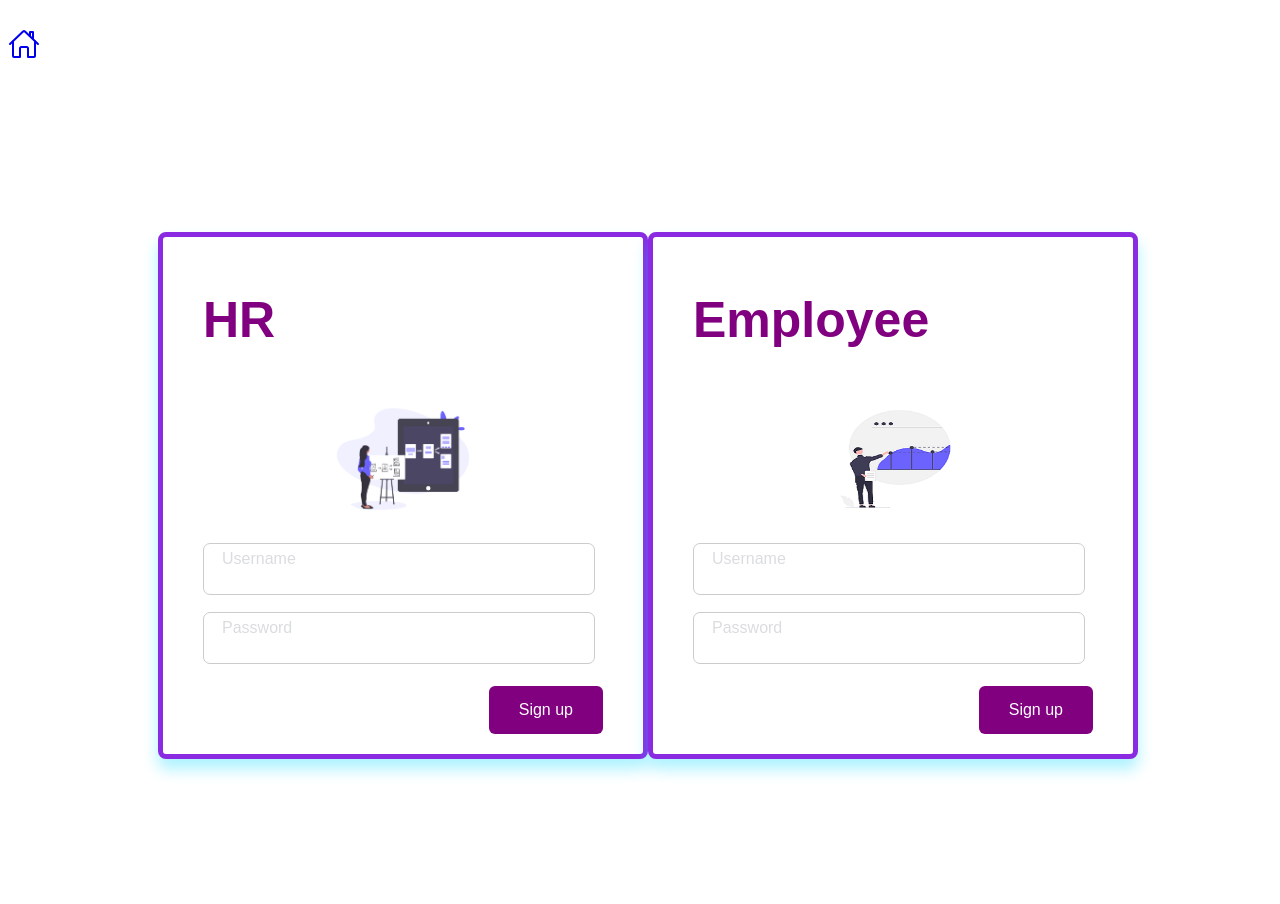
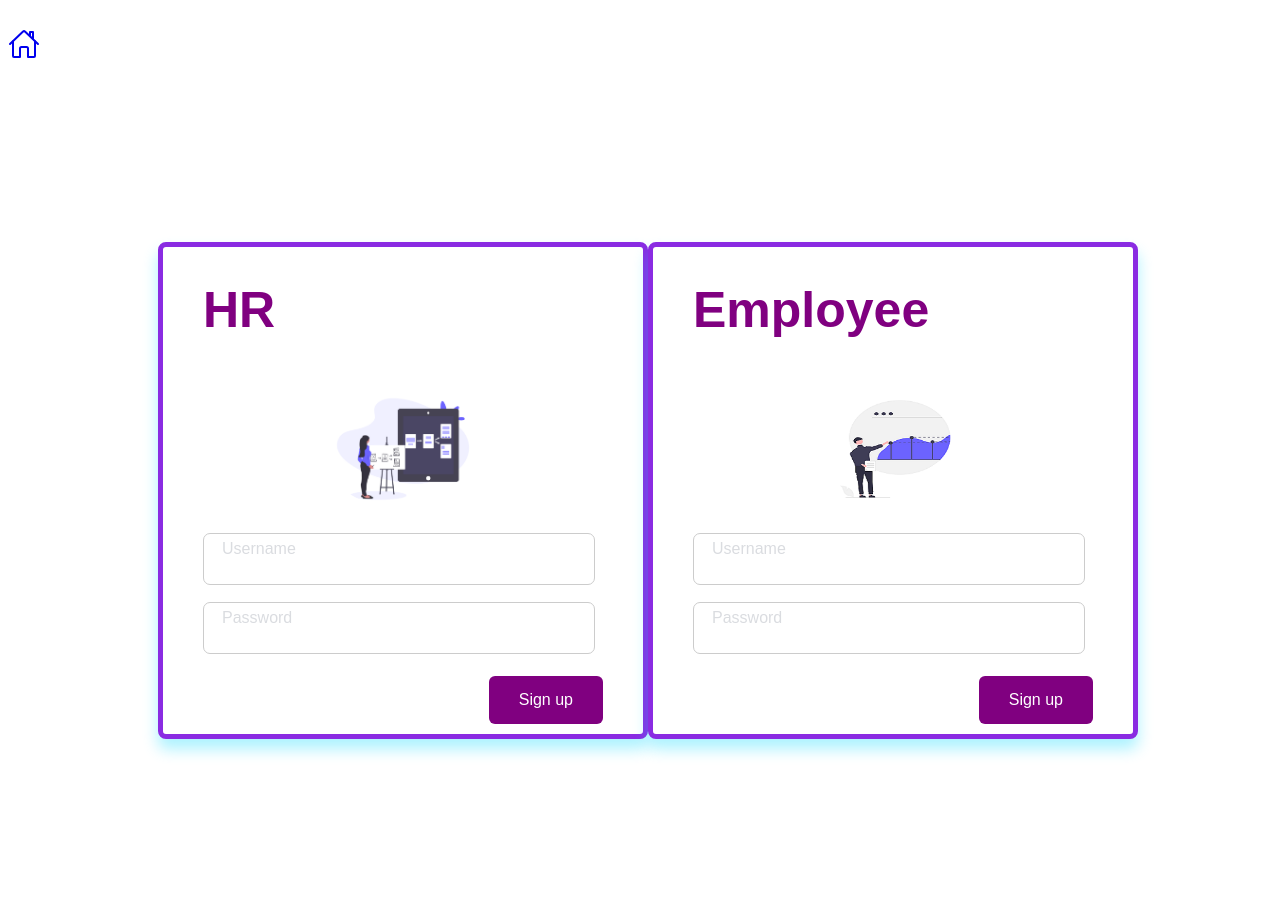
Before and after one commit to mr-rajashekhar/mr-rajashekhar_2.github.io, a PHP site: page /login.html in a window 1280 px wide. After the commit the page ends 757 px from the top, so only its background shows below. Run offline with PHP 8.4, Linux system fonts and the light colour scheme.

Commit message:
Update login.css

```diff
--- a/login.css
+++ b/login.css
@@ -74,7 +74,8 @@ span.psw {
   background-color: white;
   width: 400px;
   border-radius: 8px;
-  padding: 20px 40px;
+  padding: 0px 40px;
+  padding-bottom: 10px;
   box-shadow: 0 10px 15px rgba(0, 217, 255, 0.329);
   border: 5px solid blueviolet;
   /* padding: 60px;
@@ -106,7 +107,7 @@ form .admin {
 .login-blocks {
   display: flex;
   justify-content: space-between;
-  margin-top: 10px;
+  margin-top: 5px;
   margin-left: 150px;
   margin-right: 150px;
 }
```
